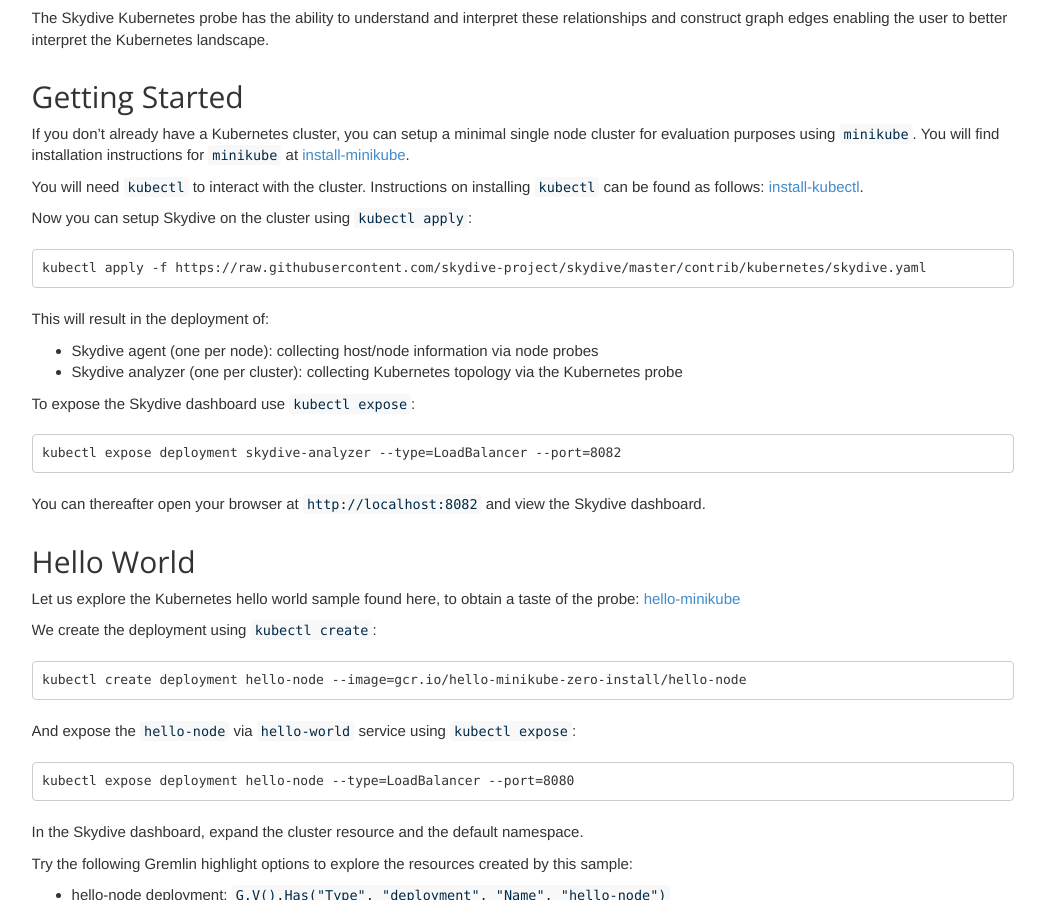
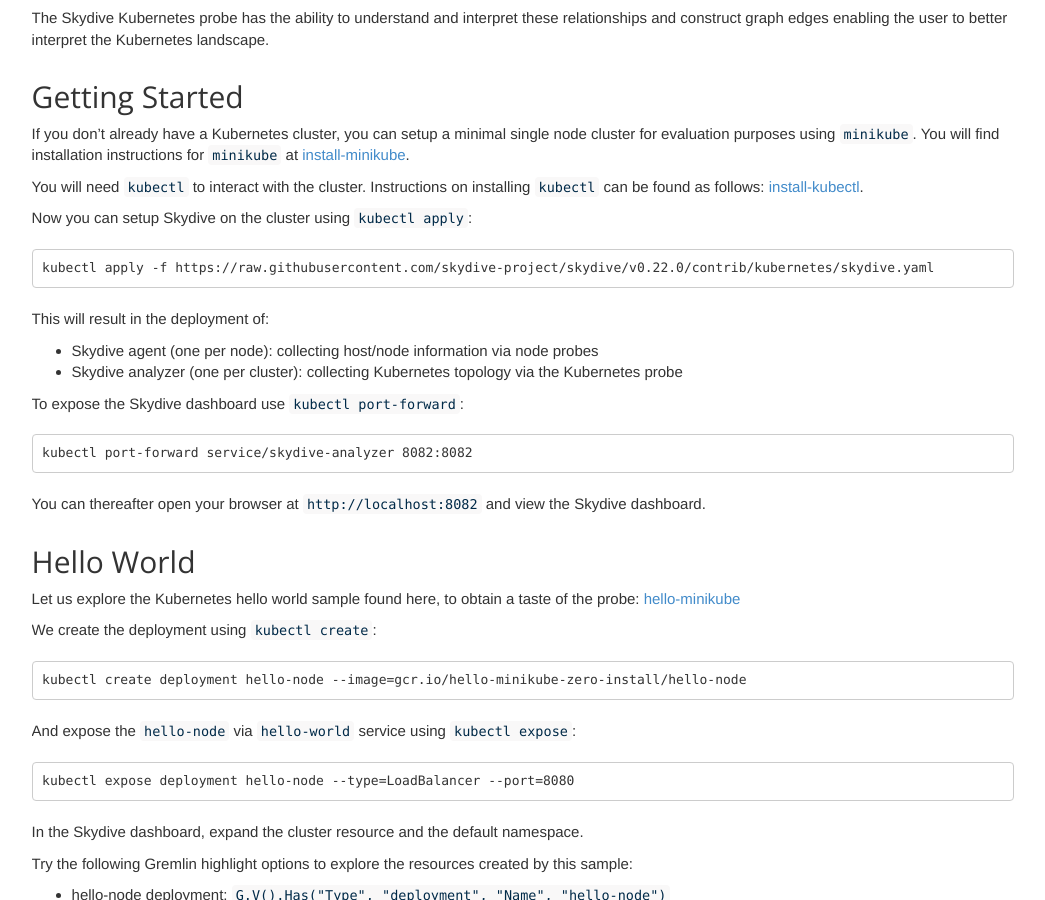
Before and after one commit to skydive-project/skydive.network, a Jekyll site: the page built from blog/k8s-probe.md, in a window 1280 px wide and 900 px high, scrolled down 1317 px. Shown: the whole window, without its empty margins (117-1162 px from the left). Built offline with Jekyll 4.4.1, drawn with Linux system fonts in a browser that asks for light colours; nearby versions of some CDN libraries.

Commit message:
k8s blog skydive expose

````diff
--- a/blog/k8s-probe.md
+++ b/blog/k8s-probe.md
@@ -89,7 +89,7 @@
 Now you can setup Skydive on the cluster using `kubectl apply`:
 
 ```
-kubectl apply -f https://raw.githubusercontent.com/skydive-project/skydive/master/contrib/kubernetes/skydive.yaml
+kubectl apply -f https://raw.githubusercontent.com/skydive-project/skydive/v0.22.0/contrib/kubernetes/skydive.yaml
 ```
 This will result in the deployment of:
 - Skydive agent (one per node): collecting host/node information via node
@@ -97,10 +97,10 @@
 - Skydive analyzer (one per cluster): collecting Kubernetes topology via the
   Kubernetes probe
 
-To expose the Skydive dashboard use `kubectl expose`:
+To expose the Skydive dashboard use `kubectl port-forward`:
 
 ```
-kubectl expose deployment skydive-analyzer --type=LoadBalancer --port=8082
+kubectl port-forward service/skydive-analyzer 8082:8082
 ```
 You can thereafter open your browser at `http://localhost:8082` and
 view the Skydive dashboard.
````
